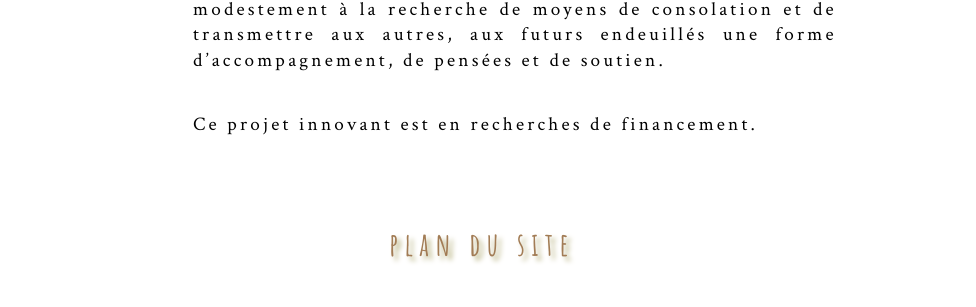
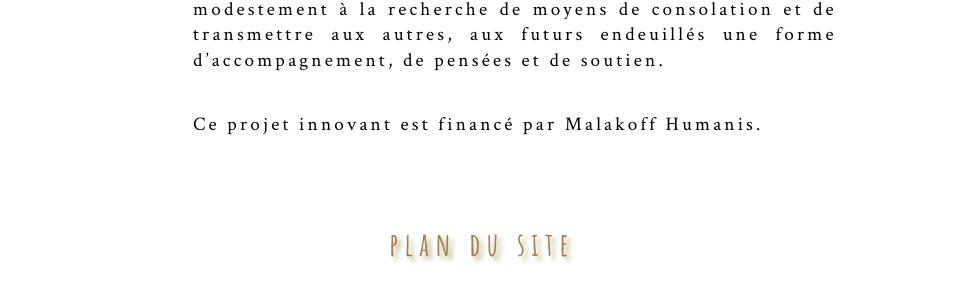
Before and after one commit to leshnik/revertouthaut, a Jekyll site: the page built from une-nouvelle-page.md, in a window 1280 px wide and 900 px high, scrolled down 1320 px. Shown: the part 148-455 px from the top of the window, without its empty margins (158-1134 px from the left). Built offline with Jekyll 4.4.1, drawn with Linux system fonts in a browser that asks for light colours.

Commit message:
une nouvelle page à écrire add financement

```diff
--- a/une-nouvelle-page.md
+++ b/une-nouvelle-page.md
@@ -20,4 +20,4 @@ Notre proposition va donc consister en cycles de rencontres bi-mensuelles durant
 Ecrire aux êtres manquants, pour pouvoir continuer de dialoguer avec eux, pour intérioriser ce dialogue, pour tenter de combler un vide, pour soulager la douleur et la tristesse par une expression créative individuelle et commune. La création étant finalement une façon de contrer la disparition, de remettre du désir, de lutter contre la dépression, et de créer une forme d’émulation personnelle et collective.
 Afin que des textes, des poèmes, des lettres, des chansons, des témoignages puissent être consignés, réunis, retravaillés et composent un livre, qui pourrait aller rejoindre sur les étagères des bibliothèques du deuil les ouvrages de Christian Bobin, Brigitte Giraud, Joan Didion, Joyce Carol Oates, pour ne citer qu’elles et lui. Non pas dans l’idée grandiloquente de laisser une œuvre impérissable mais plutôt de contribuer, modestement à la recherche de moyens de consolation et de transmettre aux autres, aux futurs endeuillés une forme d’accompagnement, de pensées et de soutien.</p>
 <p class="intro-text">
-Ce projet innovant est en recherches de financement.</p>
+Ce projet innovant est financé par Malakoff Humanis.</p>
```
